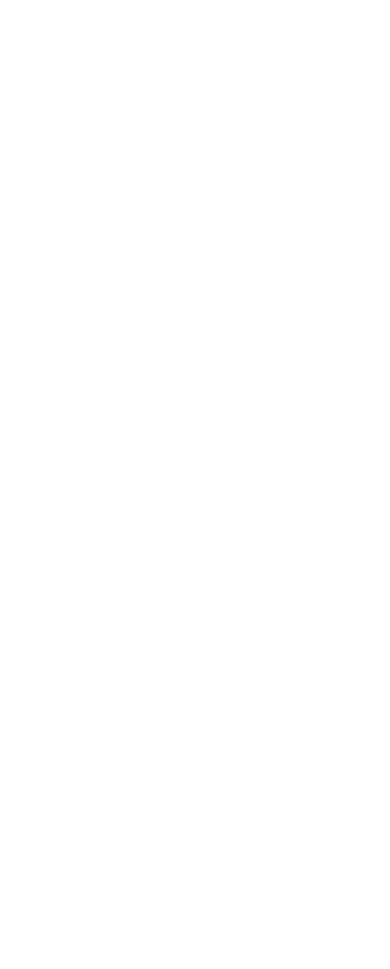
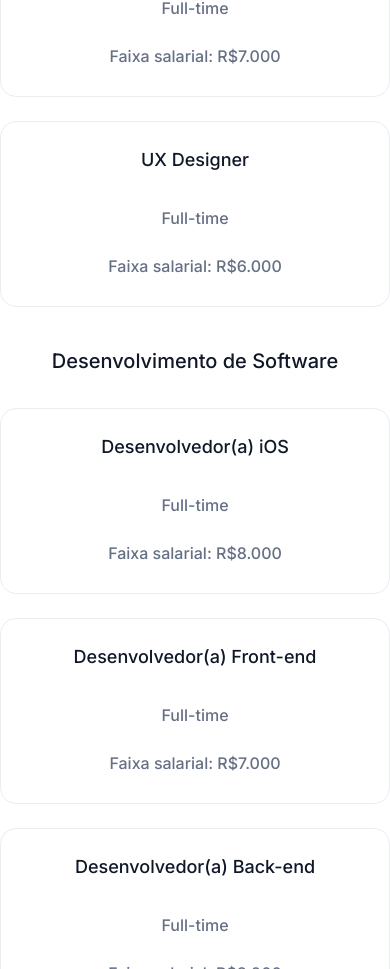
Before and after one commit to esa1715/optimustech-react, a React (Create React App) app: page / in a window 390 px wide. Shown: the part 2080-3049 px from the top of the page. Before the commit the page ends 1870 px from the top, so only its background shows below. Built offline with nearby package versions, Linux system fonts and the light colour scheme.

Commit message:
Seção Vagas adicionada

```diff
--- a/src/componentes/Navbar/Navbar.css
+++ b/src/componentes/Navbar/Navbar.css
@@ -106,13 +106,14 @@
 
     .navbar__actions {
         flex-direction: column;
-        width: 9.25rem;
+        width: auto;
         height: auto;
         position: relative;
         margin-top: 18px;
     }
 
     .btnentrar, .btncadastrar {
-        width: 9.25rem;
-        flex-direction: column;    }
+        width: auto;
+        flex-direction: column;
+    }
 }
--- a/src/componentes/Talentos/Talentos.css
+++ b/src/componentes/Talentos/Talentos.css
@@ -1,14 +1,7 @@
-.vagas {
-    display: flex;
-    flex-direction: column;
-    justify-content: space-between;
-    align-items: center;
-}
-
 .talentos {
     display: flex;
     flex-direction: column;
-    width: auto;
+    width: 1280px;
     height: 602px;
     justify-content: space-between;
     align-items: center;
@@ -17,8 +10,8 @@
 .talentos__text {
     display: flex;
     flex-direction: column;
-    width: 768px;
-    height: 138px;
+    width: auto;
+    height: auto;
     gap: 20px;
 
 }
@@ -26,16 +19,15 @@
 .talentos__badtit {
     display: flex;
     flex-direction: column;
-    width: 768px;
-    height: 88px;
+    width: auto;
+    height: auto;
     gap: 16px;
-    justify-content: center;
     align-items: center;
 }
 
 .talentos__badge {
-    width: 125;
-    height: 28;
+    width: auto;
+    height: auto;
     mix-blend-mode: Multiply;
     border-radius: 16px;
     padding: 4px 12px;
@@ -48,7 +40,7 @@
 }
 
 .talentos__title {
-    width: 100%;
+    width: auto;
     height: auto;
     font-weight: 600;
     font-size: 36px;
@@ -69,36 +61,26 @@
 }
 
 .talentos__img {
-    width: 100%;
+    width: auto;
     height: auto;
 }
 
+@media (max-width: 1216px) {
+    .talentos__img {
+        width: 100%;
+    }
+}
+
 @media (max-width: 1024px) {
-    .vagas {
-        padding-top: 5%;
+    .talentos {
+        width: 100%;
+        height: auto;
+        padding: 5% 0;
     }
 
-    .talentos {
-        width: auto;
-        height: auto;
-    }
-
-    .talentos__text{
-        width: auto;
-        height: auto;
-
-    }
-
-    .talentos__badtit {
-        width: auto;
-        height: auto;
-    }
-
-    .talentos__title {
-        height: auto;
-    }
-
-    .talento__sub {
+    .talentos__img {
+        padding-top: 5%;
+        width: 100%;
         height: auto;
     }
 }
--- a/src/componentes/Talentos/index.js
+++ b/src/componentes/Talentos/index.js
@@ -2,7 +2,6 @@ import './Talentos.css'
 
 const Talentos = () => {
     return (
-        <div className='vagas'>
         <section className='talentos'>
             <div className='talentos__text'>
                 <div className='talentos__badtit'>
@@ -13,7 +12,6 @@ const Talentos = () => {
                 </div>
                 <img src='./imagens/Reunião.png' className='talentos__img'></img>
             </section>
-        </div>
     )
 }
 
--- /dev/null
+++ b/src/componentes/VagaInfo/VagaInfo.css
@@ -0,0 +1,64 @@
+.vaga {
+    display: flex;
+    width: 768px;
+    height: 136px;
+    border-radius: 16px;
+    border-width: 1px;
+    padding: 24px 24px 28px 24px;
+    gap: 24px;
+    color: #FFFFFF;
+    border: 1px solid #EAECF0;
+}
+
+.vaga__content {
+    display: flex;
+    flex-direction: column;
+    width: 728px;
+    height: 84px;
+    gap: 32px;
+}
+
+.vaga__tit {
+    font-weight: 500;
+    font-size: 18px;
+    line-height: 28px;
+    color: #101828;
+    text-wrap: nowrap;
+    text-align: left;
+}
+
+.vaga__info {
+    display: flex;
+    width: 720px;
+    gap: 24px;
+}
+
+.vaga__periodo, .vaga__salario {
+    font-weight: 500;
+    font-size: 16px;
+    line-height: 24px;
+    color: #667085;
+}
+
+@media screen and (max-width: 1024px) {
+    .vaga {
+        width: 100%;
+        height: auto;
+    }
+
+    .vaga__content {
+        width: 100%;
+        height: auto;
+    }
+
+    .vaga__tit {
+        text-align: center;
+    }
+
+    .vaga__info {
+        flex-direction: column;
+        width: 100%;
+        height: auto;
+    }
+
+}
--- /dev/null
+++ b/src/componentes/VagaInfo/index.js
@@ -0,0 +1,17 @@
+import './VagaInfo.css'
+
+const VagaInfo = ({ titulo, periodo, salario }) => {
+    return (
+        <div className='vaga'>
+            <div className='vaga__content'>
+                <span className="vaga__tit">{titulo}</span>
+                <div className="vaga__info">
+                    <span className='vaga__periodo'>{periodo}</span>
+                    <span className='vaga__salario'>{salario}</span>
+                </div>
+            </div>
+        </div>
+    )
+}
+
+export default VagaInfo
--- /dev/null
+++ b/src/componentes/Vagas/Vagas.css
@@ -0,0 +1,16 @@
+.vagas {
+    display: flex;
+    flex-direction: column;
+    height: auto;
+    gap: 64px;
+    justify-content: space-between;
+    align-items: center;
+    padding: 96px 0;
+}
+
+@media screen and (max-width: 1024px) {
+    .vagas {
+        padding: 0;
+        gap: 0;
+    }
+}
--- a/src/componentes/Vagas/index.js
+++ b/src/componentes/Vagas/index.js
@@ -1,11 +1,15 @@
 import Talentos from "../Talentos";
 import VagasAbertas from "../VagasAbertas";
+import './Vagas.css'
+
 
 function Vagas() {
   return (
     <div className="App">
+      <section className="vagas">
       <Talentos />
       <VagasAbertas />
+      </section>
     </div>
   );
 }
--- a/src/componentes/VagasAbertas/VagasAbertas.css
+++ b/src/componentes/VagasAbertas/VagasAbertas.css
@@ -0,0 +1,61 @@
+.vagas__abertas {
+    display: flex;
+    flex-direction: column;
+    width: 1280px;
+    height: 940px;
+    justify-content: space-between;
+    align-items: center;
+}
+
+.vagas__abertas__container {
+    display: flex;
+    width: 1280px;
+    height: auto;
+    padding: 0 32px;
+    gap: 64px;
+    justify-content: center;
+}
+
+.vagas__abertas__content {
+    display: flex;
+    flex-direction: column;
+    width: 768px;
+    height: auto;
+    gap: 32px;
+}
+
+.vagas__abertas__area {
+    font-weight: 500;
+    font-size: 20px;
+    line-height: 30px;
+    color: #101828;
+    text-align: left;
+}
+
+.vagas__abertas__items {
+    display: flex;
+    flex-direction: column;
+    gap: 24px;
+}
+
+@media (max-width: 1024px) {
+    .vagas__abertas {
+        width: 100%;
+    }
+
+    .vagas__abertas__container {
+        width: 100%;
+        height: auto;
+        padding: 5% 0;
+    }
+
+    .vagas__abertas__content {
+        width: 100%;
+        height: auto;
+    }
+
+    .vagas__abertas__area {
+        text-align: center;
+    }
+
+}
--- a/src/componentes/VagasAbertas/index.js
+++ b/src/componentes/VagasAbertas/index.js
@@ -1,6 +1,50 @@
 import './VagasAbertas.css'
+import VagaInfo from '../VagaInfo'
 
 const VagasAbertas = () => {
+    return (
+        <div className='vagas__abertas'>
+            <div className='vagas__abertas__container'>
+            <section className='vagas__abertas__content'>
+                <h2 className='vagas__abertas__area'>Design</h2>
+                <div className='vagas__abertas__items'>
+                    <VagaInfo
+                    titulo="Product Designer"
+                    periodo="Full-time"
+                    salario="Faixa salarial: R$7.000"
+                    />
+                    <VagaInfo
+                    titulo="UX Designer"
+                    periodo="Full-time"
+                    salario="Faixa salarial: R$6.000"
+                    />
+                </div>
+            </section>
+            </div>
+            <div className='vagas__abertas__container'>
+            <section className='vagas__abertas__content'>
+                <h2 className='vagas__abertas__area'>Desenvolvimento de Software</h2>
+                <div className='vagas__abertas__items'>
+                    <VagaInfo
+                    titulo="Desenvolvedor(a) iOS"
+                    periodo="Full-time"
+                    salario="Faixa salarial: R$8.000"
+                    />
+                    <VagaInfo
+                    titulo="Desenvolvedor(a) Front-end"
+                    periodo="Full-time"
+                    salario="Faixa salarial: R$7.000"
+                    />
+                    <VagaInfo
+                    titulo="Desenvolvedor(a) Back-end"
+                    periodo="Full-time"
+                    salario="Faixa salarial: R$8.000"
+                    />
+                </div>
+            </section>
+            </div>
+        </div>
+    )
 }
 
 export default VagasAbertas
```
Lines whose indentation alone changed are shown as unchanged.
